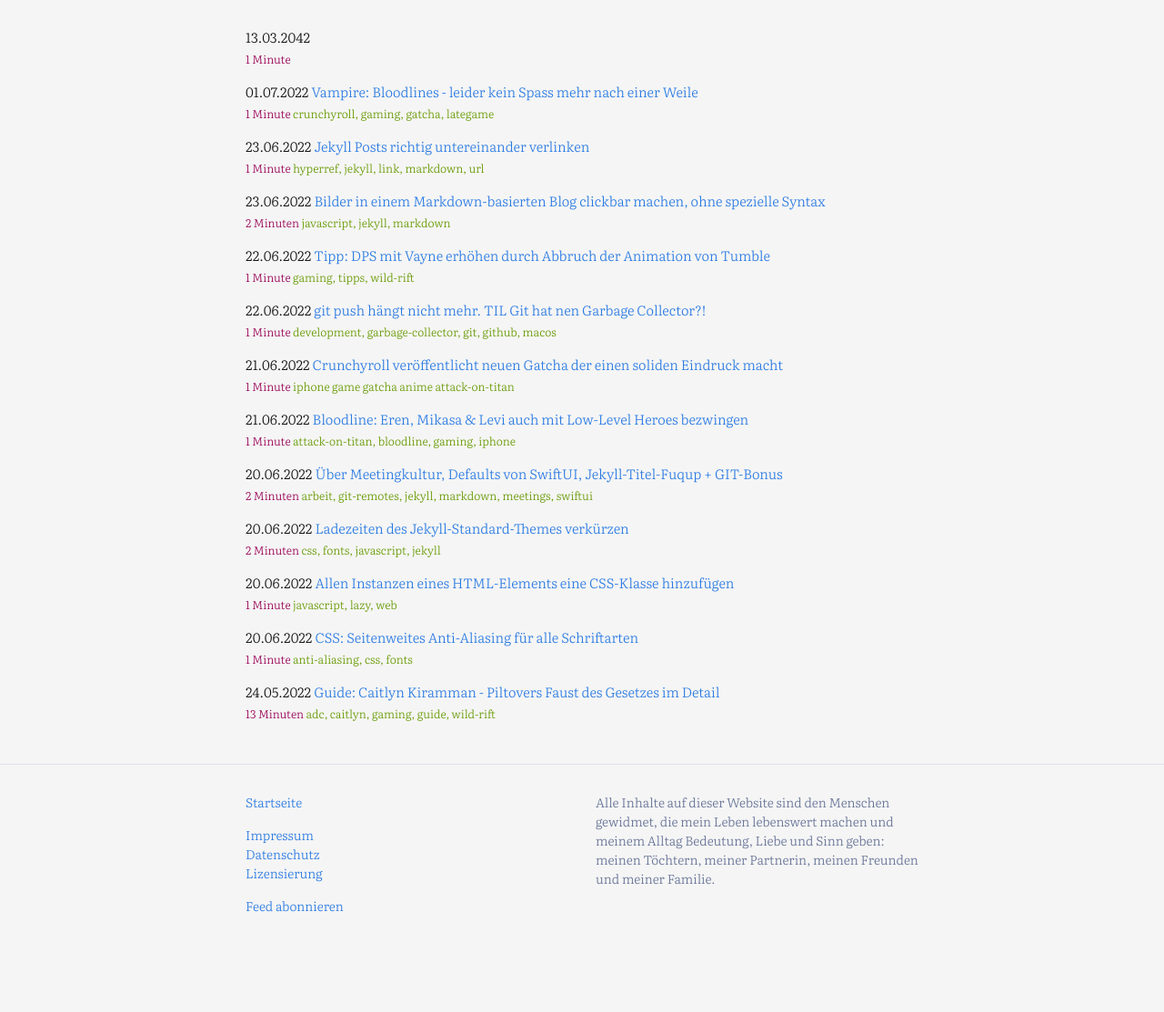
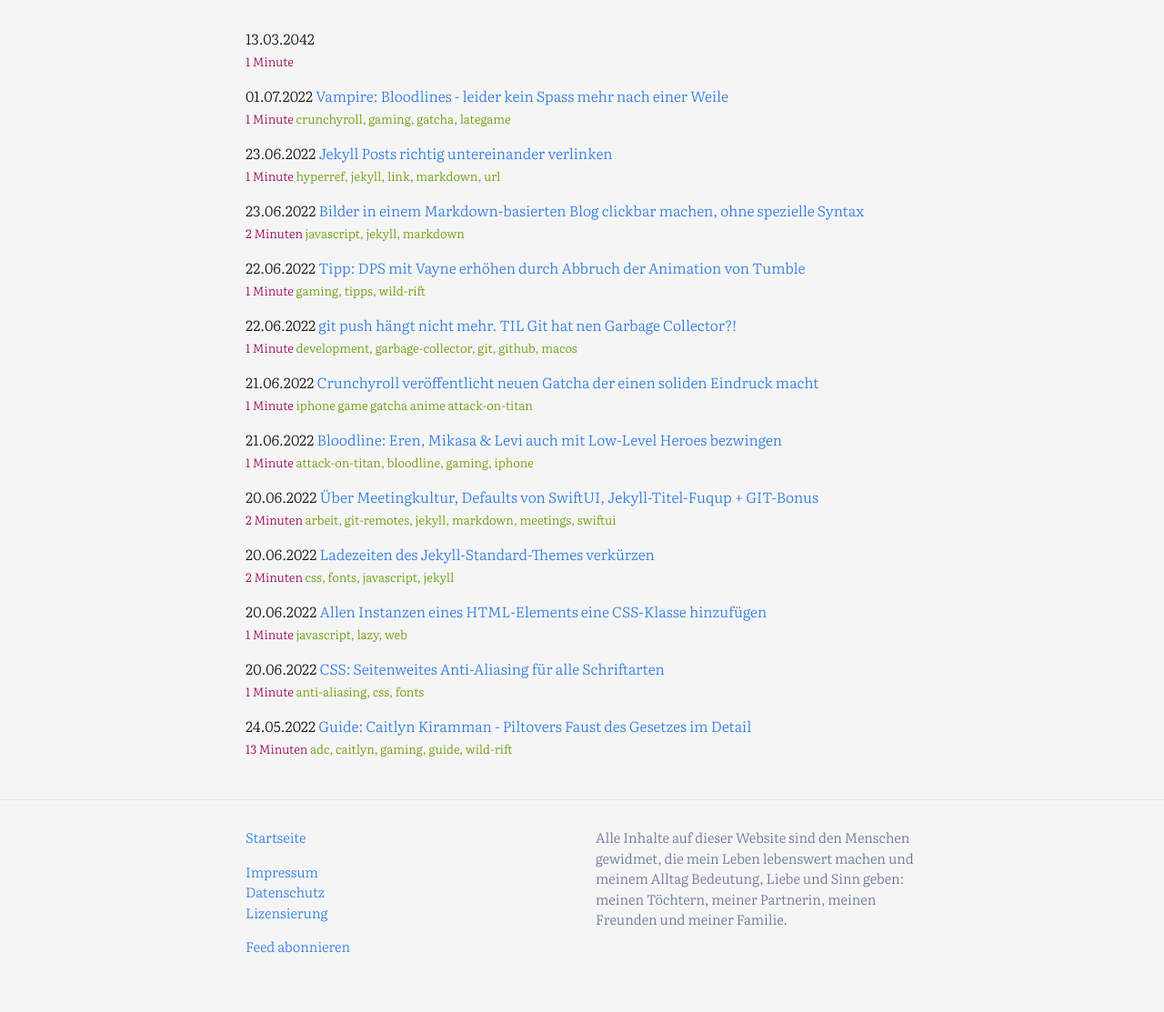
Before and after one commit to flowinho/reboot, a Jekyll site: the page built from index.markdown, in a window 1280 px wide. Shown: the whole page at 91% size. Built offline with Jekyll 4.4.1, drawn with Linux system fonts in a browser that asks for light colours; before the commit the page ends 1066 px from its top, so only the background shows below that.

Commit message:
increase overall font size

```diff
--- a/_sass/minima/initialize.scss
+++ b/_sass/minima/initialize.scss
@@ -5,7 +5,7 @@
 $base-font-family: "Literata-Light", -apple-system, system-ui, BlinkMacSystemFont, "Segoe UI", "Segoe UI Emoji", "Segoe UI Symbol", "Apple Color Emoji", Roboto, Helvetica, Arial, sans-serif !default;
 $code-font-family: "Hack-Regular", "Inconsolata", "Consolas", "Roboto Mono", "Ubuntu Mono", "Liberation Mono", "Courier New", monospace;
 $heading-font-family: "Montserrat-Regular", -apple-system, system-ui, "Segoe UI";
-$base-font-size:   15px !default;
+$base-font-size:   16px !default;
 $base-font-weight: 400 !default;
 $small-font-size:  $base-font-size * 0.835 !default;
 $base-line-height: 1.5 !default;
```
